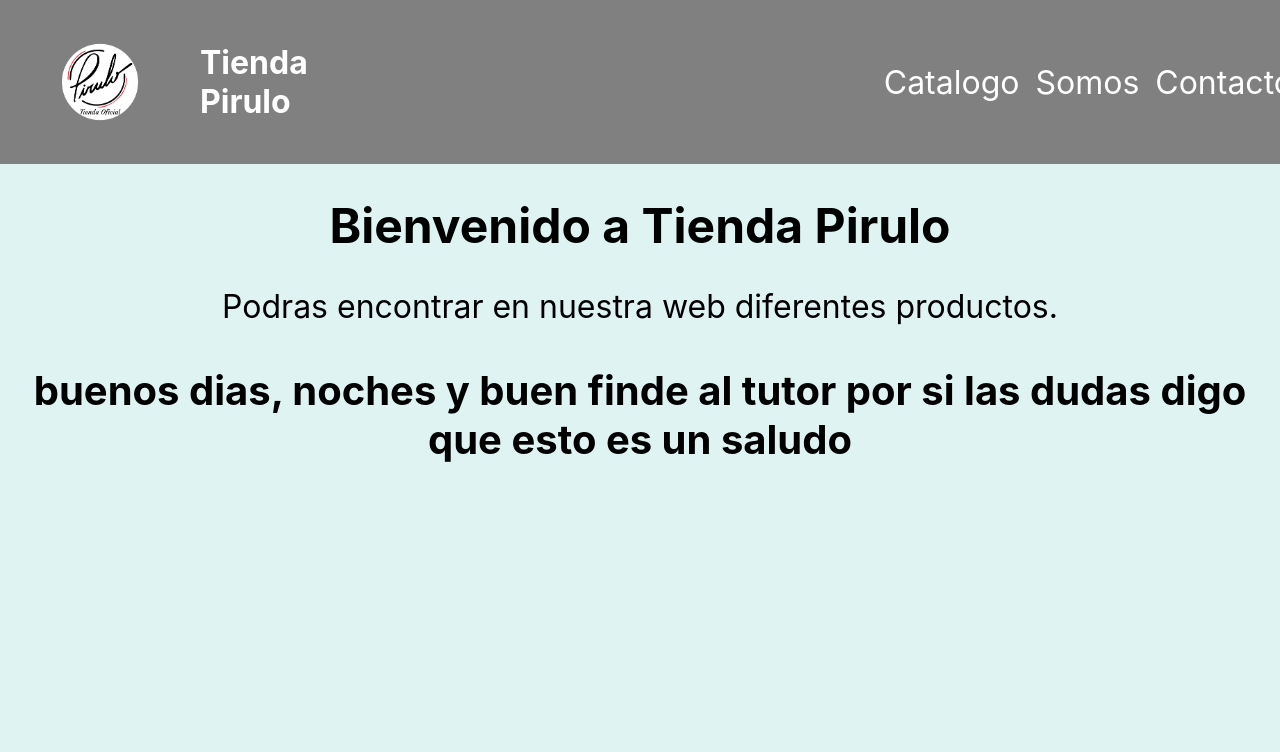
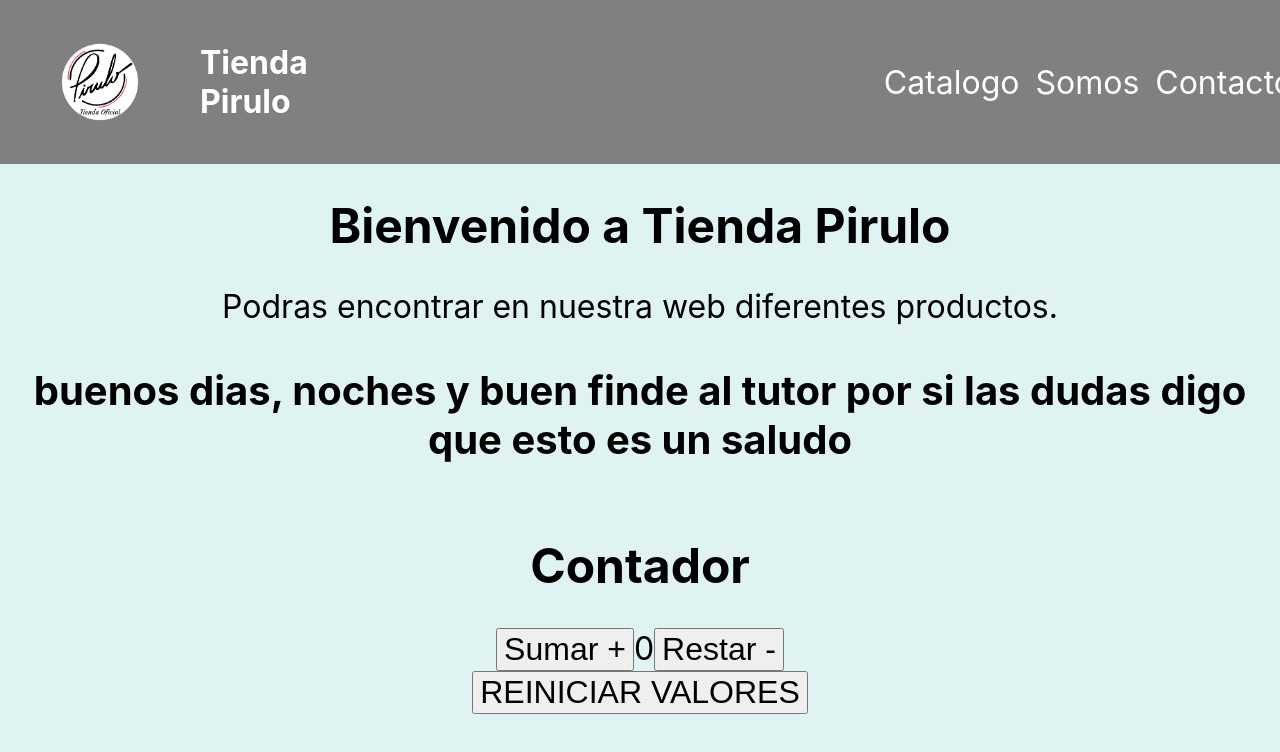
Before and after one commit to Pitbullts/cursoreact06, a React (Create React App) app: page / in a window 1280 px wide. Shown: the top 752 px of the page. Built offline with nearby package versions, Linux system fonts and the light colour scheme.

Commit message:
fix de index js to app js y contador con boton

```diff
--- a/src/App.js
+++ b/src/App.js
@@ -1 +1,19 @@
-// OFF
+import './index.css';
+import NavBar from './components/navbar';
+import MainPage from './components/mainPage';
+import ItemListContainer from './components/ItemListContainer';
+import ItemCount from './components/ItemCount';
+function App() {
+    return (
+        <div>
+        <NavBar />
+        <MainPage />
+        <ItemListContainer widget='buenos dias, noches y buen finde al tutor por si las dudas digo que esto es un saludo' />
+        <ItemCount />
+        </div>
+    )
+
+
+}
+
+export default App;
--- /dev/null
+++ b/src/components/ItemCount.css
@@ -0,0 +1,11 @@
+#contador {
+    display: flex;
+    flex-direction: column;
+    justify-content: center;
+    align-items: center;
+    font-size: 2rem;
+}
+
+button {
+    font-size: 2rem;
+}
--- /dev/null
+++ b/src/components/ItemCount.jsx
@@ -0,0 +1,79 @@
+import React from "react";
+import { useState } from "react";
+import './ItemCount.css';
+
+function ItemCount() {
+
+    const [count, setCount] = useState(0)
+
+const addCount =()=> {
+    if (count < 15) {
+        setCount(count+1)
+    }
+
+
+}
+
+const removeCount =()=> {
+
+        if (count > 0 )
+        {
+            setCount(count -1)
+        }
+}
+const restartCount =()=> {
+    setCount((0))
+}
+
+return (
+    <div id="contador">
+        <h1>Contador</h1>
+
+    <div>
+    <button onClick={addCount}>Sumar +</button>
+            {count}
+        <button onClick={removeCount}>Restar -</button>
+
+    </div>
+        <button onClick = {restartCount}> REINICIAR VALORES </button>
+    </div>
+)
+
+
+}
+
+export default ItemCount;
+
+// Habia hecho estos dos, pero despues me vi en el chat el de manu y dije fua, y yo me la re complique.
+
+/*
+const removeCount =()=> {
+
+    if (count <= 0)
+    {
+         setCount(count+1);
+    }
+    else {
+        setCount(count-1)
+    }
+    return removeCount
+}
+
+
+Eran dos alternativas que ninguna me cerraba, la de arriba, si le volvia a dar restar me daba un 1 y la de abajo me funcionaba pero me tiraba muchos errores en la consola del navegador.
+
+const removeCount =()=> {
+
+    if (count <= 0)
+    {
+         setCount(count(0));
+    }
+    else {
+        setCount(count-1)
+    }
+    return removeCount
+}
+
+
+
+*/
--- a/src/components/body.js
+++ /dev/null
@@ -1,15 +0,0 @@
-import "./body.css";
-import ItemListContainer from "./ItemListContainer";
-// El widget seria la prop que traigo y modifico usando el greeting
-function body() {
-
-    return (
-        <body>
-            <h1 className="center">Bienvenido a Tienda Pirulo</h1>
-            <p className="center"> Podras encontrar en nuestra web diferentes productos.</p>
-
-            <ItemListContainer widget='buenos dias, noches y buen finde al tutor por si las dudas digo que esto es un saludo' />
-        </body>
-    );
-};
-export default body;
--- /dev/null
+++ b/src/components/mainPage.js
@@ -0,0 +1,12 @@
+import "./mainPage.css";
+
+function mainPage() {
+
+    return (
+        <div>
+            <h1 className="center">Bienvenido a Tienda Pirulo</h1>
+            <p className="center"> Podras encontrar en nuestra web diferentes productos.</p>
+            </div>
+    );
+};
+export default mainPage;
--- a/src/index.js
+++ b/src/index.js
@@ -1,18 +1,13 @@
 import React from 'react';
 import ReactDOM from 'react-dom/client';
-import './index.css';
-// import App from './App';
-import NavBar from './components/navbar';
-import Body from './components/body'
+import App from './App';
 import reportWebVitals from './reportWebVitals';
 
 const root = ReactDOM.createRoot(document.getElementById('root'));
 root.render(
   <React.StrictMode>
 
-    <NavBar />
-    <Body />
-
+ <App />
 
   </React.StrictMode>
 );
```
Also changed, not shown: src/App.css (+1 -40 lines), src/components/mainPage.css (renamed from src/components/body.css).
